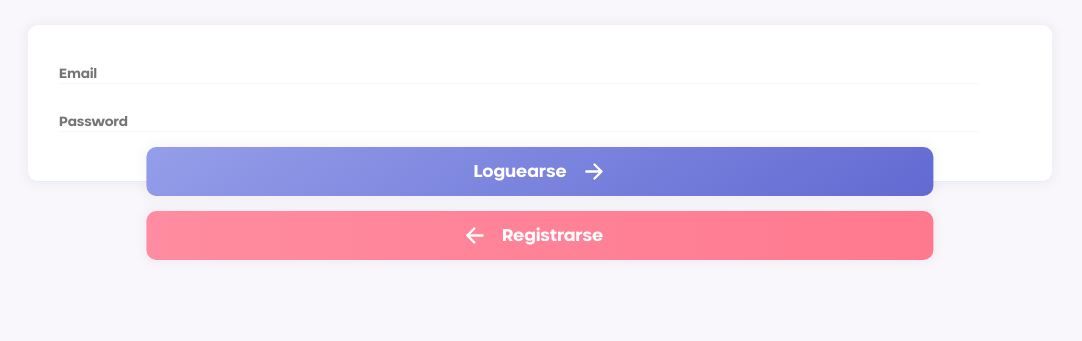
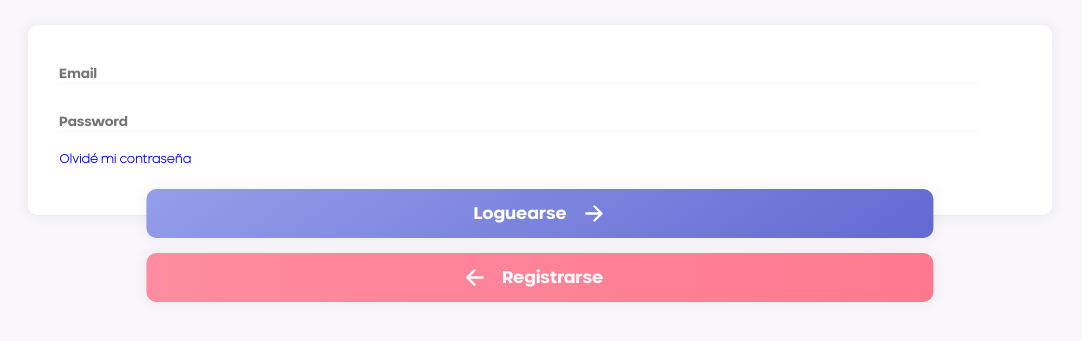
Before and after one commit to SrNacho/training-follow-up, a Django app: page /sign-in/ in a window 1280 px wide. Shown: the part 240-581 px from the top of the page, without its empty margins (100-1182 px from the left). Run offline with Django 3.2, Linux system fonts and the light colour scheme; some libraries are stand-ins or nearby versions.

Commit message:
added text

```diff
--- a/sitio/static/style/style.css
+++ b/sitio/static/style/style.css
@@ -94,7 +94,7 @@ h1 {
 .buttonsContainerLogin {
   position: absolute;
   left: 50%;
-  transform: translate(-50%, 118px);
+  transform: translate(-50%, 143px);
   width: 80%;
 }
 
@@ -1073,3 +1073,15 @@ input[type="number"] {
   width: 100%;
   text-align: left;
 }
+
+#changePasswordText {
+  color: blue;
+  cursor: pointer;
+  font-size: 12px;
+  font-weight: bold;
+  font-family: "Neometric Extra Light";
+}
+
+.changePassword {
+  margin-top: 10px;
+}
--- a/sitio/templates/sign-in.html
+++ b/sitio/templates/sign-in.html
@@ -40,6 +40,13 @@
                                 <input type="password" class="emailInput" placeholder="Password" name='password'>
                                 <i class="formulario__validacion-estado fas fa-times-circle"></i>
                             </div>
+                            <div class="field formulario__grupo-input">
+                             <div class="changePassword">
+                             <p id="changePasswordText">
+                                Olvidé mi contraseña
+                             </p>
+                                </div>
+                                </div>
                             <div class="buttonsContainerLogin">
                                 <button class="loginContainerFromSignUp">
 
@@ -55,6 +62,7 @@
                                         <h1>Registrarse </h1>
                                     </div>
                                 </div>
+
                                 </a>
                             </div>
                         </div>
```
Also changed, not shown: 1 other file.
